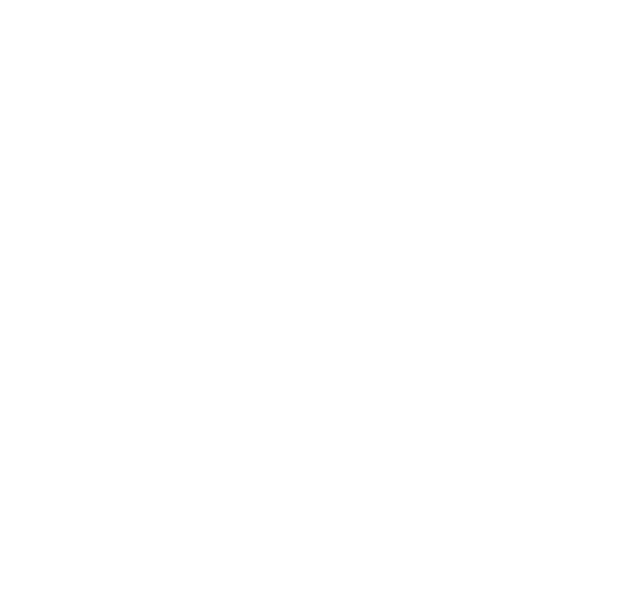
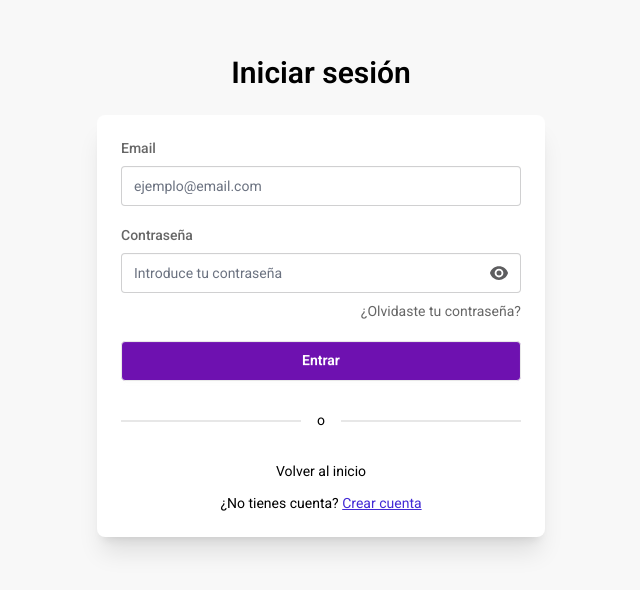
Before and after one commit to MarioMedac0005/hermandapp-front, a React (Vite) app: page /login in a window 1280 px wide. Before the commit this address had no page. Shown: the part 104-694 px from the top of the page, without its empty margins (319-959 px from the left). Built offline with nearby package versions, Linux system fonts and the light colour scheme.

Commit message:
Subido Login (No Logica)

```diff
--- a/src/App.jsx
+++ b/src/App.jsx
@@ -29,10 +29,13 @@
 import HermandadPerfil from "./pages/perfil/hermandad/HermandadPerfil";
 import BandaPerfil from "./pages/perfil/banda/BandaPerfil";
 import LandingPage from "@pages/landing/LandingPage";
+import Login from "@pages/auth/Login";
 
 function App() {
   return (
     <Routes>
+
+      <Route path="login" element={<Login />} />
       <Route path="/" element={<GuestLayout />}>
         <Route index element={<LandingPage />} />
         <Route path="busqueda" element={<Busqueda />} />
--- /dev/null
+++ b/src/components/auth/LoginForm.jsx
@@ -0,0 +1,117 @@
+import { useState } from "react";
+import { Link, useNavigate } from "react-router-dom";
+import { EyeIcon, EyeSlashIcon } from "@heroicons/react/24/solid";
+
+export default function LoginForm() {
+    const navigate = useNavigate();
+
+    const [email, setEmail] = useState("");
+    const [password, setPassword] = useState("");
+    const [showPassword, setShowPassword] = useState(false);
+    const [error, setError] = useState(null);
+    const [loading, setLoading] = useState(false);
+
+    const handleSubmit = async (e) => {
+        e.preventDefault();
+        setError(null);
+        setLoading(true);
+
+        try {
+            const response = await fetch(
+                import.meta.env.VITE_API_URL + "/login",
+                {
+                    method: "POST",
+                    headers: {
+                        "Content-Type": "application/json",
+                    },
+                    body: JSON.stringify({ email, password }),
+                }
+            );
+
+            if (!response.ok) {
+                throw new Error("Credenciales incorrectas");
+            }
+
+            const data = await response.json();
+            localStorage.setItem("token", data.token);
+
+            navigate("/");
+        } catch (err) {
+            setError(err.message);
+        } finally {
+            setLoading(false);
+        }
+    };
+
+    return (
+        <form onSubmit={handleSubmit} className="space-y-5">
+            <div className="form-control">
+                <label className="label mb-2">
+                    <span className="label-text font-medium">Email</span>
+                </label>
+                <input
+                    type="email"
+                    className="input input-bordered w-full"
+                    placeholder="ejemplo@email.com"
+                    autoComplete="email"
+                    value={email}
+                    onChange={(e) => setEmail(e.target.value)}
+                    required/>
+            </div>
+
+            <div className="form-control">
+                <label className="label mb-2">
+                    <span className="label-text font-medium">
+                        Contraseña
+                    </span>
+                </label>
+
+                <div className="relative z-0">
+                    <input
+                        type={showPassword ? "text" : "password"}
+                        className="input input-bordered w-full pr-10"
+                        placeholder="Introduce tu contraseña"
+                        autoComplete="current-password"
+                        value={password}
+                        onChange={(e) => setPassword(e.target.value)}
+                        required/>
+
+                    <button
+                        type="button"
+                        onClick={() => setShowPassword(!showPassword)}
+                        className="absolute inset-y-0 right-3 z-10 flex items-center text-base-content/70 hover:text-base-content"
+                        aria-label={
+                            showPassword
+                                ? "Ocultar contraseña"
+                                : "Mostrar contraseña"
+                        }>
+                        {showPassword ? (
+                            <EyeSlashIcon className="h-5 w-5" />
+                        ) : (
+                            <EyeIcon className="h-5 w-5" />
+                        )}
+                    </button>
+                </div>
+
+                <div className="mt-2 flex items-center justify-between">
+                    <span className="text-md text-error min-h-4">
+                        {error}
+                    </span>
+
+                    <Link to="/forgot-password" className="label text-sm link link-hover">
+                        ¿Olvidaste tu contraseña?
+                    </Link>
+                </div>
+
+            </div>
+
+
+            <button
+                type="submit"
+                className="btn bg-purple-800 text-white w-full"
+                disabled={loading}>
+                {loading ? "Entrando..." : "Entrar"}
+            </button>
+        </form>
+    );
+}
--- /dev/null
+++ b/src/pages/auth/Login.jsx
@@ -0,0 +1,40 @@
+import { Link } from "react-router-dom";
+import LoginForm from "@components/auth/LoginForm";
+
+
+
+export default function Login() {
+    return (
+        <div className="min-h-screen flex items-center justify-center bg-base-200 px-4 py-10">
+            <div className="w-full max-w-md">
+                {/* Logo / título */}
+                <div className="text-center mb-6">
+                    <h1 className="text-3xl font-semibold">Iniciar sesión</h1>
+                </div>
+
+                {/* Card */}
+                <div className="card bg-base-100 shadow-xl">
+                    <div className="card-body">
+                        <LoginForm />
+
+                        <div className="divider my-6">o</div>
+
+                        {/* Links inferiores (solo vista) */}
+                        <div className="flex flex-col gap-3 text-sm">
+                            <Link to="/" className="link link-hover text-center">
+                                Volver al inicio
+                            </Link>
+
+                            <p className="text-center text-sm">
+                                ¿No tienes cuenta?{" "}
+                                <Link to="/register" className="link link-primary">
+                                    Crear cuenta
+                                </Link>
+                            </p>
+                        </div>
+                    </div>
+                </div>
+            </div>
+        </div>
+    );
+}
```
